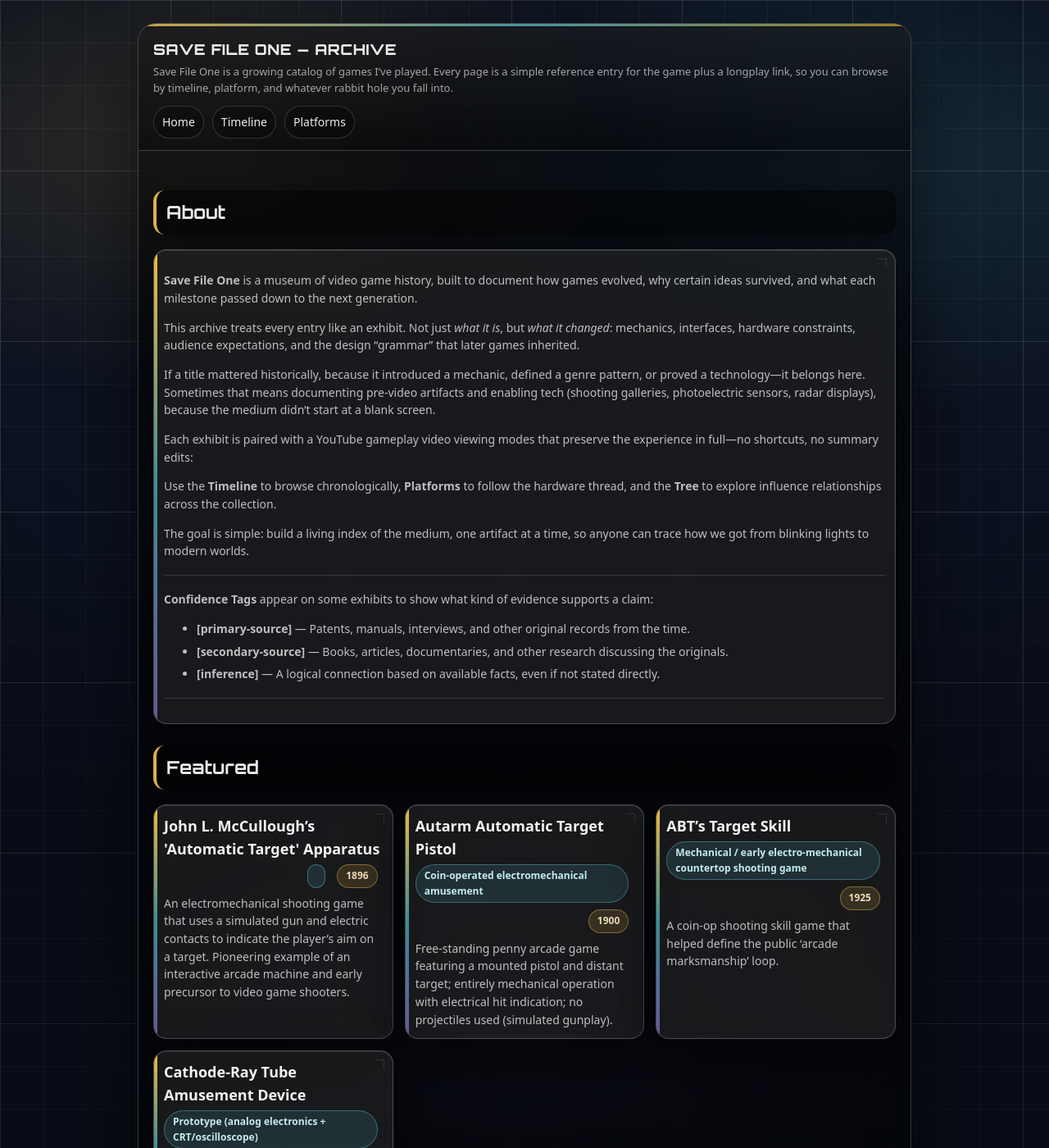
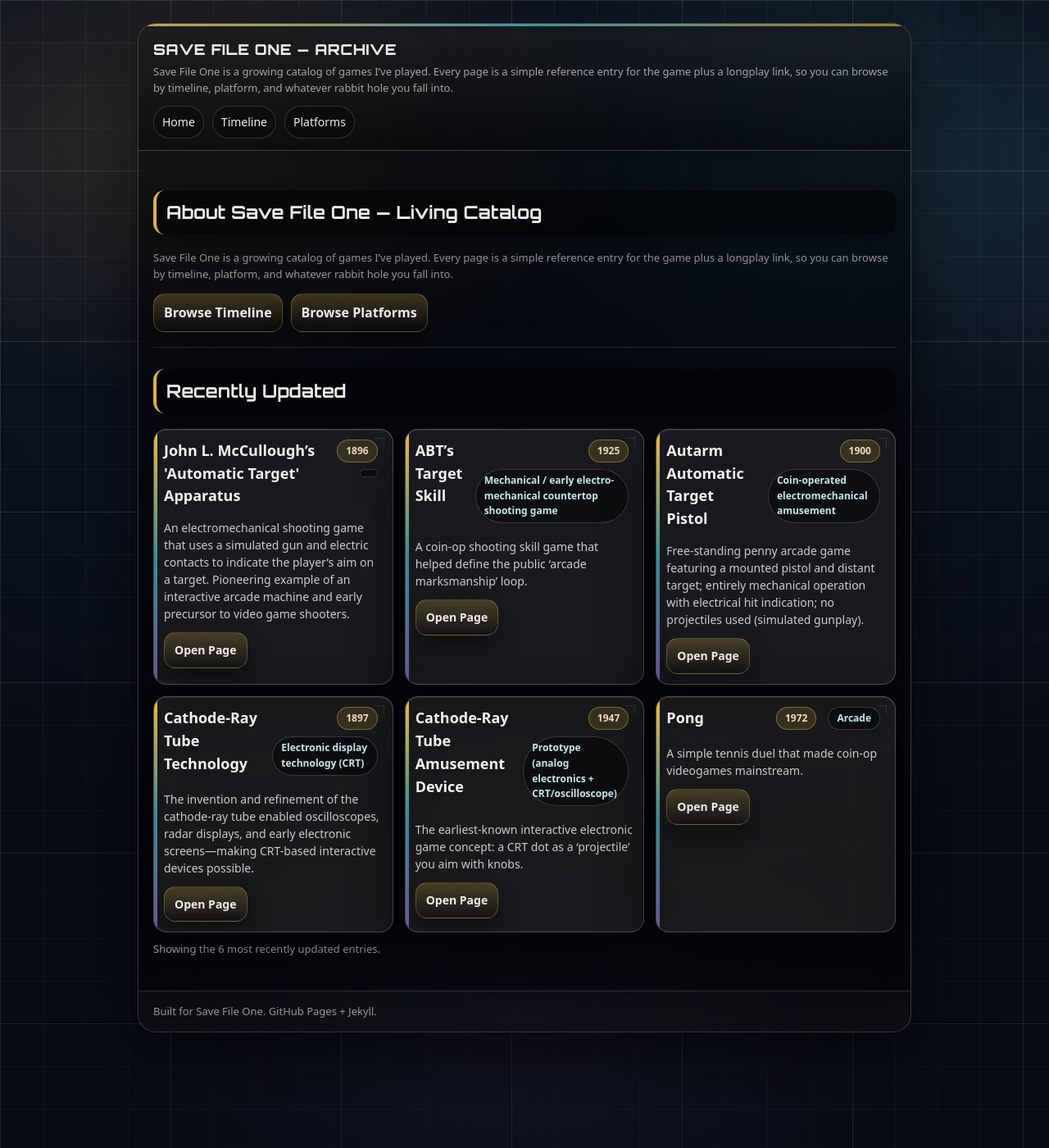
Before and after one commit to BacchusA/savefileone-archive, a Jekyll site: the page built from index.md, in a window 1280 px wide and 1400 px high. Shown: the whole window at 82% size. Built offline with Jekyll 4.4.1, drawn with Linux system fonts in a browser that asks for light colours; some of the changed text lies outside the part shown.

Commit message:
Update index.md

```diff
--- a/index.md
+++ b/index.md
@@ -2,62 +2,15 @@
 layout: default
 title: Home
 ---
-## About
+## About Save File One — Living Catalog
 
-<div class="card">
-  <div class="card-text">
-    <p><strong>Save File One</strong> is a museum of video game history, built to document how games evolved, why certain ideas survived, and what each milestone passed down to the next generation.</p>
+<p class="small">
+Save File One is a growing catalog of games I’ve played. Every page is a simple reference entry for the game plus a longplay link, so you can browse by timeline, platform, and whatever rabbit hole you fall into.
+</p>
 
-    <p>This archive treats every entry like an exhibit. Not just <em>what it is</em>, but <em>what it changed</em>: mechanics, interfaces, hardware constraints, audience expectations, and the design “grammar” that later games inherited.</p>
-
-    <p>If a title mattered historically, because it introduced a mechanic, defined a genre pattern, or proved a technology—it belongs here. Sometimes that means documenting pre-video artifacts and enabling tech (shooting galleries, photoelectric sensors, radar displays), because the medium didn’t start at a blank screen.</p>
-
-    <p>Each exhibit is paired with a YouTube gameplay video viewing modes that preserve the experience in full—no shortcuts, no summary edits:</p>
-
-    <p>Use the <strong>Timeline</strong> to browse chronologically, <strong>Platforms</strong> to follow the hardware thread, and the <strong>Tree</strong> to explore influence relationships across the collection.</p>
-
-    <p>The goal is simple: build a living index of the medium, one artifact at a time, so anyone can trace how we got from blinking lights to modern worlds.</p>
-
-    <hr class="hr-soft" />
-
-    <p><strong>Confidence Tags</strong> appear on some exhibits to show what kind of evidence supports a claim:</p>
-    <ul>
-      <li><strong>[primary-source]</strong> — Patents, manuals, interviews, and other original records from the time.</li>
-      <li><strong>[secondary-source]</strong> — Books, articles, documentaries, and other research discussing the originals.</li>
-      <li><strong>[inference]</strong> — A logical connection based on available facts, even if not stated directly.</li>
-    </ul>
-
-    <hr class="hr-soft" />
-
-  </div>
-</div>
-
-
-
-## Featured
-
-{% assign featured = site.games | where: "featured", true | sort: "year" %}
-{% if featured.size == 0 %}
-*(No featured games yet — add `featured: true` to any game file.)*
-{% endif %}
-
-<div class="cardgrid">
-{% for g in featured %}
-  <div class="card">
-    <div class="card-title">
-      <a href="{{ site.baseurl }}{{ g.url }}">{{ g.title }}</a>
-    </div>
-    <div class="card-meta">
-  {% if g.platform %}<span class="chip chip-teal">{{ g.platform }}</span>{% endif %}
-  <span class="chip chip-gold">{{ g.year }}</span>
-</div>
-
-
-    {% if g.short_summary %}
-    <div class="card-text">{{ g.short_summary }}</div>
-    {% endif %}
-  </div>
-{% endfor %}
+<div class="buttonrow">
+  <a class="btn" href="{{ '/timeline/' | relative_url }}">Browse Timeline</a>
+  <a class="btn" href="{{ '/platforms/' | relative_url }}">Browse Platforms</a>
 </div>
 
 ---
```
